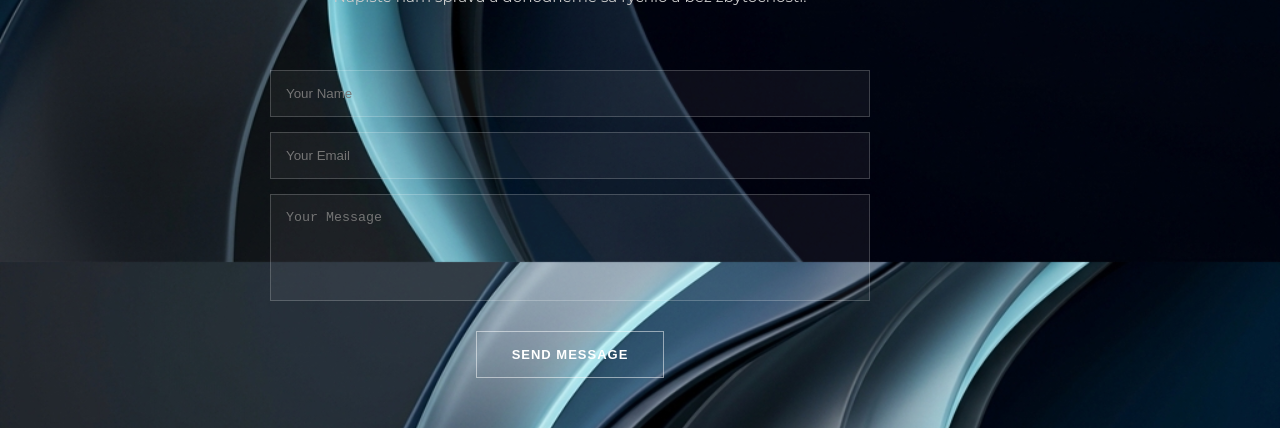
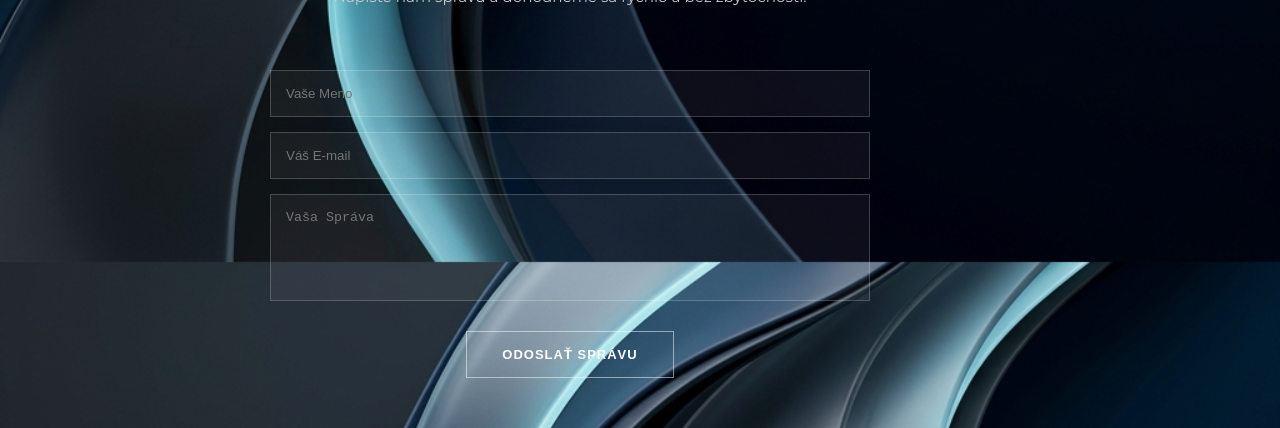
Before and after one commit to websolution4you/telio_comp, a Next.js app: page / in a window 1280 px wide. Shown: the part 3578-4006 px from the top of the page. Built offline with nearby package versions, Linux system fonts and the light colour scheme.

Commit message:
Spojazdnenie kontaktneho formulara pomocou FormSubmit na email info@telio.sk

```diff
--- a/app/page.tsx
+++ b/app/page.tsx
@@ -330,11 +330,16 @@ export default function HomePage() {
               <p>Máme za sebou weby pre reštaurácie, kaviarne, autonómne hlasové ovládanie a e-commerce projekty.<br />Napíšte nám správu a dohodneme sa rýchlo a bez zbytočností.</p>
             </div>
             <div style={{ textAlign: 'center', maxWidth: '600px', margin: '0 auto' }}>
-              <form style={{ display: 'flex', flexDirection: 'column', gap: '15px' }}>
-                <input type="text" placeholder="Your Name" style={{ padding: '15px', background: 'rgba(255,255,255,0.05)', border: '1px solid rgba(255,255,255,0.2)', color: '#fff' }} />
-                <input type="email" placeholder="Your Email" style={{ padding: '15px', background: 'rgba(255,255,255,0.05)', border: '1px solid rgba(255,255,255,0.2)', color: '#fff' }} />
-                <textarea placeholder="Your Message" rows={5} style={{ padding: '15px', background: 'rgba(255,255,255,0.05)', border: '1px solid rgba(255,255,255,0.2)', color: '#fff', resize: 'none' }}></textarea>
-                <button type="button" className="btn btn-outline" style={{ alignSelf: 'center', marginTop: '15px', cursor: 'pointer' }}>Send Message</button>
+              <form action="https://formsubmit.co/info@telio.sk" method="POST" style={{ display: 'flex', flexDirection: 'column', gap: '15px' }}>
+                {/* Anti-spam honeypot */}
+                <input type="text" name="_honey" style={{ display: 'none' }} />
+                {/* Disable Captcha for smoother experience */}
+                <input type="hidden" name="_captcha" value="false" />
+
+                <input type="text" name="name" required placeholder="Vaše Meno" style={{ padding: '15px', background: 'rgba(255,255,255,0.05)', border: '1px solid rgba(255,255,255,0.2)', color: '#fff' }} />
+                <input type="email" name="email" required placeholder="Váš E-mail" style={{ padding: '15px', background: 'rgba(255,255,255,0.05)', border: '1px solid rgba(255,255,255,0.2)', color: '#fff' }} />
+                <textarea name="message" required placeholder="Vaša Správa" rows={5} style={{ padding: '15px', background: 'rgba(255,255,255,0.05)', border: '1px solid rgba(255,255,255,0.2)', color: '#fff', resize: 'none' }}></textarea>
+                <button type="submit" className="btn btn-outline" style={{ alignSelf: 'center', marginTop: '15px', cursor: 'pointer' }}>Odoslať správu</button>
               </form>
             </div>
           </div>
```
